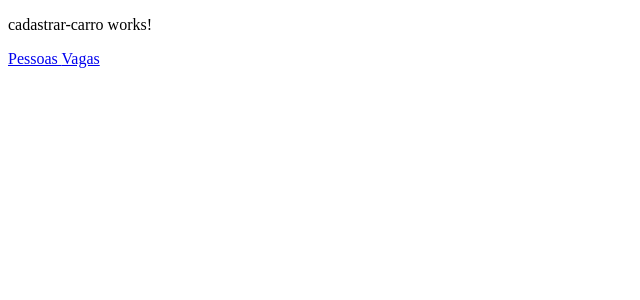
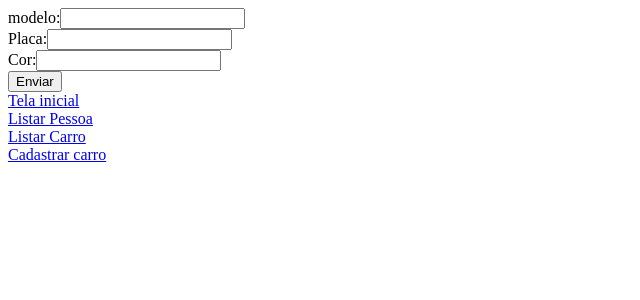
Before and after one commit to pedrokappes/Projeto_Estacionamento, an Angular app in the folder FRONT/: page /carro/cadastrar in a window 1280 px wide. Shown: the top 300 px of the page, without its empty margins (0-640 px from the left). Built offline with nearby package versions, Linux system fonts and the light colour scheme.

Commit message:
Implementado função cadastrar carro no angular

```diff
--- a/FRONT/src/app/app.component.html
+++ b/FRONT/src/app/app.component.html
@@ -1,9 +1,6 @@
 <router-outlet></router-outlet>
 
-<!-- <app-listar-carro></app-listar-carro>
-<app-pessoa-listar></app-pessoa-listar>
-<app-vaga-listar></app-vaga-listar> -->
-
-
-<a routerLink="/pessoaListar"> Pessoas </a>
-<a routerLink="/vagalistar"> Vagas </a>
+<div><a routerLink="">Tela inicial</a></div>
+<div><a routerLink="/pessoa/listar">Listar Pessoa</a></div>
+<div><a routerLink="/carro/listar">Listar Carro </a></div>
+<div><a routerLink="/carro/cadastrar">Cadastrar carro </a></div>
--- /dev/null
+++ b/FRONT/src/app/components/views/carro/buscar-placa-carro/buscar-placa-carro.component.html
@@ -0,0 +1,6 @@
+<!-- <div id="placa">
+    <label for="placa">Informe a placa que deseja consultar:</label>
+    <input type="text" name="placa" [(ngModel)]= "placa"/>
+</div>
+
+<button (click)="consultaCarro()">Enviar</button> -->
--- a/FRONT/src/app/components/views/carro/cadastrar-carro/cadastrar-carro.component.html
+++ b/FRONT/src/app/components/views/carro/cadastrar-carro/cadastrar-carro.component.html
@@ -1 +1,17 @@
-<p>cadastrar-carro works!</p>
+<div id="modelo">
+    <label for="modelo">modelo:</label>
+    <input type="text" name="modelo" [(ngModel)]= "modelo" />
+</div>
+
+
+<div id="placa">
+    <label for="placa">Placa:</label>
+    <input type="text" name="placa" [(ngModel)]= "placa"/>
+</div>
+
+<div id="cor">
+    <label for="cor">Cor:</label>
+    <input type="text" name="cor" [(ngModel)]= "cor"/>
+</div>
+
+<button (click)="casdastrarCarro()">Enviar</button>
--- a/FRONT/src/app/components/views/carro/cadastrar-carro/cadastrar-carro.component.ts
+++ b/FRONT/src/app/components/views/carro/cadastrar-carro/cadastrar-carro.component.ts
@@ -1,4 +1,7 @@
 import { Component, OnInit } from '@angular/core';
+import { Router } from '@angular/router';
+import { Carro } from 'src/app/models/carro';
+import { CarroService } from 'src/app/services/carro.service';
 
 @Component({
   selector: 'app-cadastrar-carro',
@@ -7,9 +10,30 @@ import { Component, OnInit } from '@angular/core';
 })
 export class CadastrarCarroComponent implements OnInit {
 
-  constructor() { }
+    modelo!: string;
+    placa!: string;
+    cor!: string;
 
-  ngOnInit(): void {
-  }
+
+  constructor(private router: Router, private service : CarroService) { }
+
+  ngOnInit(): void {}
+
+  casdastrarCarro(): void {
+
+
+    let carro: Carro = {
+        modelo: this.modelo,
+        placa: this.placa,
+        cor: this.cor
+    };
+    this.service.create(carro).subscribe((carro) => {
+        console.log(carro);
+        alert('Cadastro realizado com sucesso!!!');
+        this.router.navigate(["produto/listar"]);
+    });
+
 
 }
+
+}
--- a/FRONT/src/app/models/carro.ts
+++ b/FRONT/src/app/models/carro.ts
@@ -1,5 +1,6 @@
 export interface Carro {
 
+    carroId? : number;
     modelo: string;
     placa: string;
     cor: string;
--- a/FRONT/src/app/services/carro.service.ts
+++ b/FRONT/src/app/services/carro.service.ts
@@ -16,4 +16,12 @@ export class CarroService {
         return this.http.get<Carro[]>(`${this.baseURL}/relacaodecarros`);
     }
 
+    create(carro: Carro): Observable<Carro> {
+        return this.http.post<Carro>(`${this.baseURL}/entradadecarro`, carro);
+    }
+
+    // buscar(placa : string){
+    //     return this.http.post<string>(`${this.baseURL}/bucasrporplaca`, placa);
+    // }
+
 }
```
Also changed, not shown: FRONT/src/app/app.module.ts (+6 -2 lines), FRONT/src/app/components/views/carro/buscar-placa-carro/buscar-placa-carro.component.ts (added, +29 -0 lines), FRONT/src/app/components/views/pessoa/cadastrar-pessoa/cadastrar-pessoa.component.html (deleted, +0 -17 lines), FRONT/src/app/components/views/pessoa/cadastrar-pessoa/cadastrar-pessoa.component.ts (deleted, +0 -38 lines), FRONT/src/app/components/views/carro/buscar-placa-carro/buscar-placa-carro.component.css (added), 16 other files (tests, documents, lock files or other folders).
